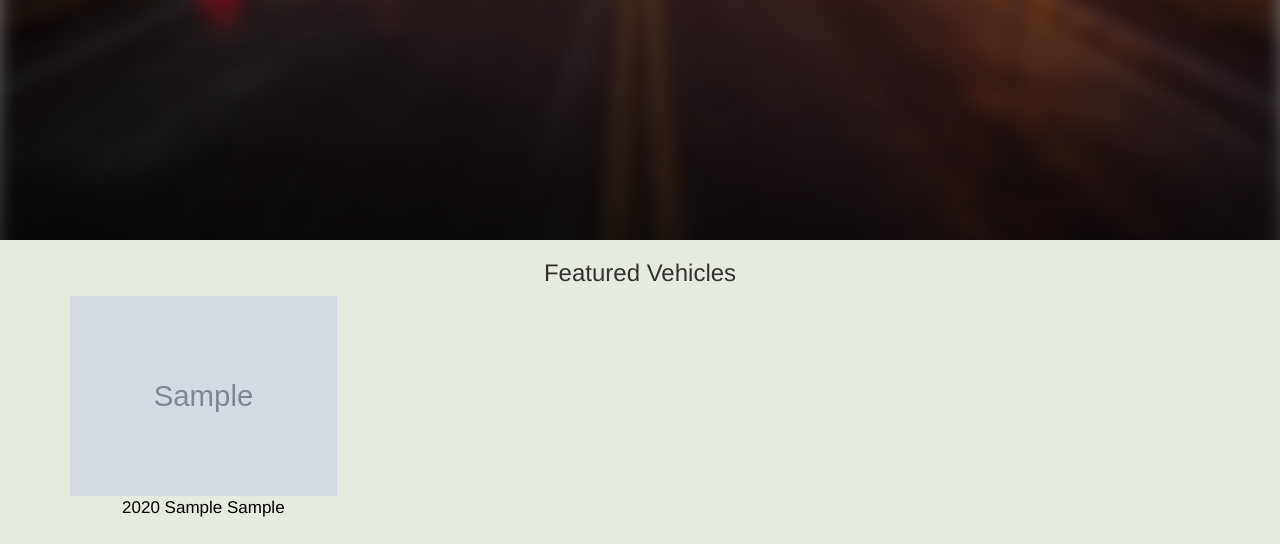
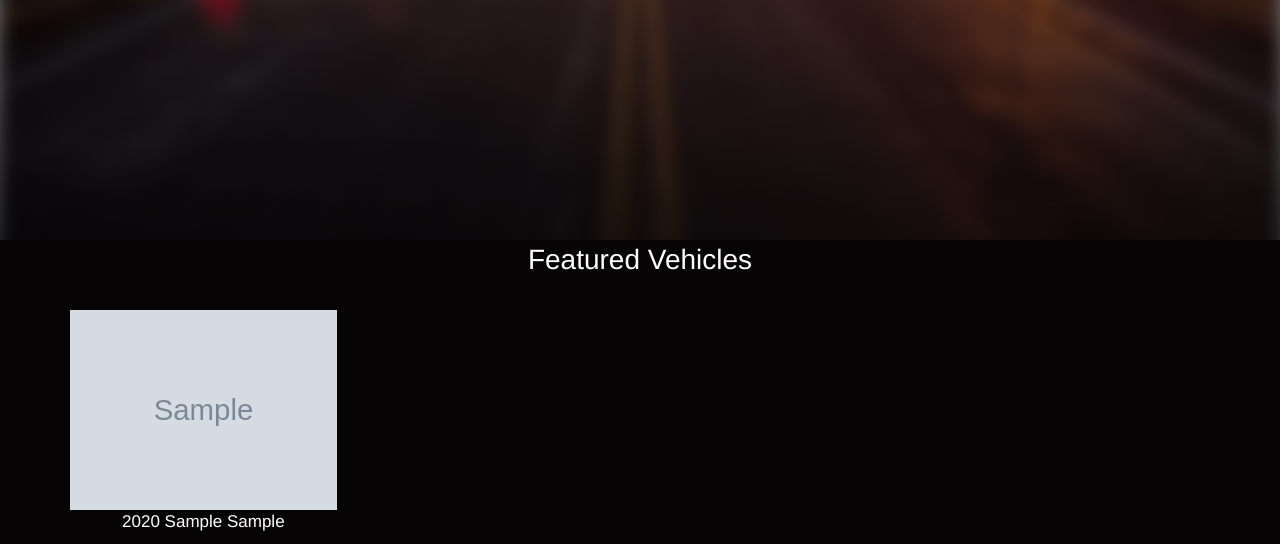
Before and after one commit to kennykhoapham/crowdshift, a Django app: page / in a window 1280 px wide. Shown: the part 560-1104 px from the top of the page. Before the commit the page ends 1077 px from the top, so only its background shows below. Run offline with Django 3.2, Linux system fonts and the light colour scheme; tables that the repository leaves empty hold one stand-in row (values such as "Sample post"); grey boxes marked "Sample" are stand-in pictures; some libraries are stand-ins or nearby versions.

Commit message:
bottom BG color change

```diff
--- a/crowdshift/static/custom.css
+++ b/crowdshift/static/custom.css
@@ -73,7 +73,7 @@ background-color: rgba(173, 106, 12, 0.56);
     position: relative;
     width: 100%;
     height: 100%;
-    background-color: #E6EBE0;
+    background-color: #060404;
     -webkit-background-size: cover;
     -moz-background-size: cover;
     background-size: cover;
--- a/templates/index.html
+++ b/templates/index.html
@@ -66,7 +66,7 @@
 <center>
 <div class="row">
 	<div class="featured">
-	<h3>Featured Vehicles</h3>
+	<p style="font-size: 28px">Featured Vehicles</p><br>
   <div class="col-md-4">
 
 			{% for i in vehicles %}
@@ -75,7 +75,7 @@
 				{% endfor %}
 
 
-			<p class="font-change"><a href="/reviews/{{ i.year }}/{{ i.make }}/{{ i.model }}" class="font-change">{{i.year}} {{i.make}} {{ i.model }}</a></p>
+			<a href="/reviews/{{ i.year }}/{{ i.make }}/{{ i.model }}" class="font-change"><p>{{i.year}} {{i.make}} {{ i.model }}</p></a>
 
 			{% endfor %}
 		</div>
@@ -88,7 +88,7 @@
 				{% endfor %}
 
 
-			<p class="font-change"><a href="/reviews/{{ i.year }}/{{ i.make }}/{{ i.model }}" class="font-change">{{i.year}} {{i.make}} {{ i.model }}</a></p>
+			<a href="/reviews/{{ i.year }}/{{ i.make }}/{{ i.model }}" class="font-change"><p>{{i.year}} {{i.make}} {{ i.model }}</p></a>
 
 			{% endfor %}
   	</div>
@@ -102,7 +102,7 @@
 				{% endfor %}
 
 
-			<p class="font-change"><a href="/reviews/{{ i.year }}/{{ i.make }}/{{ i.model }}" class="font-change">{{i.year}} {{i.make}} {{ i.model }}</a></p>
+			<a href="/reviews/{{ i.year }}/{{ i.make }}/{{ i.model }}" class="font-change"><p>{{i.year}} {{i.make}} {{ i.model }}</p></a>
 
 			{% endfor %}
   	</div>
```
